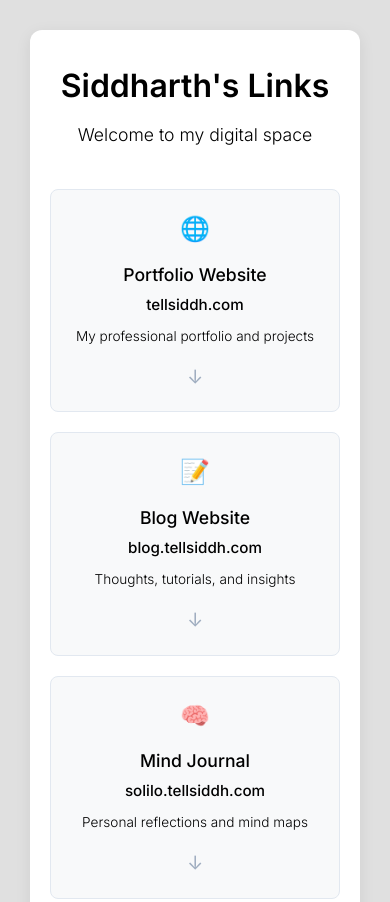
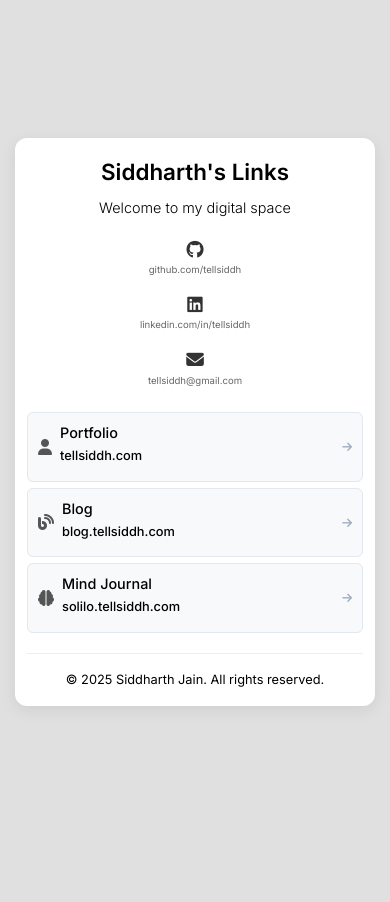
Before and after one commit to tellsiddh/links.tellsiddh.github.io, a plain HTML site: page index.html in a window 390 px wide. Shown: the top 902 px of the page. After the commit the page ends 844 px from the top, so only its background shows below. Drawn offline with Linux system fonts and the light colour scheme.

Commit message:
chore: update icons and social links

```diff
--- a/index.html
+++ b/index.html
@@ -8,44 +8,57 @@
     <link rel="preconnect" href="https://fonts.googleapis.com">
     <link rel="preconnect" href="https://fonts.gstatic.com" crossorigin>
     <link href="https://fonts.googleapis.com/css2?family=Inter:wght@300;400;500;600&display=swap" rel="stylesheet">
+    <link rel="stylesheet" href="https://cdnjs.cloudflare.com/ajax/libs/font-awesome/6.4.0/css/all.min.css">
 </head>
 <body>
     <div class="container">
         <header>
             <h1>Siddharth's Links</h1>
             <p class="subtitle">Welcome to my digital space</p>
+
+            <div class="social-links">
+                <a href="https://www.github.com/tellsiddh" class="social-link" target="_blank" rel="noopener noreferrer">
+                    <i class="fab fa-github social-icon"></i>
+                    <span class="social-label">github.com/tellsiddh</span>
+                </a>
+                <a href="https://www.linkedin.com/in/tellsiddh" class="social-link" target="_blank" rel="noopener noreferrer">
+                    <i class="fab fa-linkedin social-icon"></i>
+                    <span class="social-label">linkedin.com/in/tellsiddh</span>
+                </a>
+                <a href="mailto:tellsiddh@gmail.com" class="social-link">
+                    <i class="fas fa-envelope social-icon"></i>
+                    <span class="social-label">tellsiddh@gmail.com</span>
+                </a>
+            </div>
         </header>
 
         <main>
             <div class="links-container">
                 <a href="https://tellsiddh.com" class="link-card" target="_blank" rel="noopener noreferrer">
-                    <div class="link-icon">🌐</div>
+                    <i class="fas fa-user link-icon"></i>
                     <div class="link-content">
-                        <h2>Portfolio Website</h2>
+                        <h2>Portfolio</h2>
                         <p>tellsiddh.com</p>
-                        <span class="link-description">My professional portfolio and projects</span>
                     </div>
-                    <div class="link-arrow">→</div>
+                    <i class="fas fa-arrow-right link-arrow"></i>
                 </a>
 
                 <a href="https://blog.tellsiddh.com" class="link-card" target="_blank" rel="noopener noreferrer">
-                    <div class="link-icon">📝</div>
+                    <i class="fas fa-blog link-icon"></i>
                     <div class="link-content">
-                        <h2>Blog Website</h2>
+                        <h2>Blog</h2>
                         <p>blog.tellsiddh.com</p>
-                        <span class="link-description">Thoughts, tutorials, and insights</span>
                     </div>
-                    <div class="link-arrow">→</div>
+                    <i class="fas fa-arrow-right link-arrow"></i>
                 </a>
 
                 <a href="https://solilo.tellsiddh.com" class="link-card" target="_blank" rel="noopener noreferrer">
-                    <div class="link-icon">🧠</div>
+                    <i class="fas fa-brain link-icon"></i>
                     <div class="link-content">
                         <h2>Mind Journal</h2>
                         <p>solilo.tellsiddh.com</p>
-                        <span class="link-description">Personal reflections and mind maps</span>
                     </div>
-                    <div class="link-arrow">→</div>
+                    <i class="fas fa-arrow-right link-arrow"></i>
                 </a>
             </div>
         </main>
--- a/styles.css
+++ b/styles.css
@@ -23,40 +23,81 @@ body {
     background: white;
     border-radius: 12px;
     box-shadow: 0 4px 16px rgba(0, 0, 0, 0.08);
-    padding: 40px;
+    padding: 30px;
     text-align: center;
 }
 
 /* Header styles */
 header h1 {
-    font-size: 2.5rem;
+    font-size: 2rem;
     font-weight: 600;
-    margin-bottom: 10px;
+    margin-bottom: 8px;
     color: #000000;
 }
 
 .subtitle {
-    font-size: 1.1rem;
+    font-size: 1rem;
     color: #000000;
-    margin-bottom: 40px;
+    margin-bottom: 20px;
     font-weight: 300;
+}
+
+/* Social links */
+.social-links {
+    display: flex;
+    justify-content: center;
+    gap: 16px;
+    margin-bottom: 30px;
+    flex-wrap: wrap;
+}
+
+.social-link {
+    display: flex;
+    flex-direction: column;
+    align-items: center;
+    text-decoration: none;
+    color: inherit;
+    padding: 10px 8px;
+    border-radius: 8px;
+    transition: all 0.2s ease;
+    min-width: 120px;
+    max-width: 150px;
+}
+
+.social-link:hover {
+    background: #f8f9fa;
+    transform: translateY(-2px);
+}
+
+.social-icon {
+    font-size: 1.3rem;
+    margin-bottom: 6px;
+    color: #333;
+}
+
+.social-label {
+    font-size: 0.7rem;
+    font-weight: 400;
+    color: #666;
+    text-align: center;
+    line-height: 1.2;
 }
 
 /* Links container */
 .links-container {
     display: flex;
     flex-direction: column;
-    gap: 20px;
-    margin-bottom: 40px;
+    gap: 12px;
+    margin-bottom: 30px;
 }
 
 /* Link card styles */
 .link-card {
     display: flex;
     align-items: center;
-    padding: 24px;
+    padding: 12px 16px;
     background: #f8f9fa;
-    border-radius: 8px;
+    border-radius: 6px;
     text-decoration: none;
     color: inherit;
     border: 1px solid #e2e8f0;
@@ -77,9 +118,10 @@ header h1 {
 
 /* Link icon */
 .link-icon {
-    font-size: 2rem;
-    margin-right: 20px;
+    font-size: 1.1rem;
+    margin-right: 12px;
     flex-shrink: 0;
+    color: #555;
 }
 
 /* Link content */
@@ -89,9 +131,9 @@ header h1 {
 }
 
 .link-content h2 {
-    font-size: 1.3rem;
+    font-size: 1rem;
     font-weight: 500;
-    margin-bottom: 4px;
+    margin-bottom: 2px;
     transition: color 0.3s ease;
 }
 
@@ -110,7 +152,7 @@ header h1 {
 
 /* Link arrow */
 .link-arrow {
-    font-size: 1.5rem;
+    font-size: 0.9rem;
     color: #a0aec0;
     margin-left: 20px;
     transition: all 0.2s ease;
@@ -120,63 +162,141 @@ header h1 {
 /* Footer */
 footer {
     border-top: 1px solid #eee;
-    padding-top: 20px;
-    font-size: 0.9rem;
+    padding-top: 16px;
+    font-size: 0.8rem;
     color: #000000;
 }
 
 /* Responsive design */
 @media (max-width: 640px) {
+    body {
+        padding: 15px;
+    }
+
     .container {
-        padding: 30px 20px;
-        margin: 10px;
+        padding: 20px 16px;
+        margin: 0;
     }
 
     header h1 {
-        font-size: 2rem;
+        font-size: 1.6rem;
+        margin-bottom: 6px;
+    }
+
+    .subtitle {
+        font-size: 0.9rem;
+        margin-bottom: 16px;
+    }
+
+    .social-links {
+        gap: 12px;
+        margin-bottom: 24px;
+    }
+
+    .social-link {
+        padding: 8px 6px;
+        min-width: 100px;
+        max-width: 120px;
+    }
+
+    .social-icon {
+        font-size: 1.2rem;
+    }
+
+    .social-label {
+        font-size: 0.65rem;
+    }
+
+    .links-container {
+        gap: 8px;
+        margin-bottom: 20px;
     }
 
     .link-card {
-        padding: 20px;
+        padding: 10px 12px;
     }
 
     .link-icon {
-        font-size: 1.5rem;
-        margin-right: 16px;
+        font-size: 1.1rem;
+        margin-right: 10px;
     }
 
     .link-content h2 {
-        font-size: 1.1rem;
+        font-size: 0.95rem;
+    }
+
+    .link-content p {
+        font-size: 0.85rem;
+    }
+
+    .link-description {
+        font-size: 0.75rem;
     }
 
     .link-arrow {
-        font-size: 1.2rem;
-        margin-left: 16px;
+        font-size: 0.8rem;
+        margin-left: 12px;
     }
 }
 
 @media (max-width: 480px) {
+    .container {
+        padding: 16px 12px;
+    }
+
+    header h1 {
+        font-size: 1.4rem;
+    }
+
+    .social-links {
+        gap: 8px;
+        margin-bottom: 20px;
+        flex-direction: column;
+        align-items: center;
+    }
+
+    .social-link {
+        padding: 6px 8px;
+        min-width: 80px;
+        max-width: 200px;
+        width: 100%;
+    }
+
+    .social-icon {
+        font-size: 1.1rem;
+    }
+
+    .social-label {
+        font-size: 0.6rem;
+    }
+
+    .links-container {
+        gap: 6px;
+    }
+
     .link-card {
-        flex-direction: column;
-        text-align: center;
+        padding: 8px 10px;
     }
 
     .link-icon {
-        margin-right: 0;
-        margin-bottom: 12px;
+        font-size: 1rem;
+        margin-right: 8px;
     }
 
-    .link-content {
-        text-align: center;
-        margin-bottom: 12px;
+    .link-content h2 {
+        font-size: 0.9rem;
+    }
+
+    .link-content p {
+        font-size: 0.8rem;
+    }
+
+    .link-description {
+        font-size: 0.7rem;
     }
 
     .link-arrow {
-        margin-left: 0;
-        transform: rotate(90deg);
-    }
-
-    .link-card:hover .link-arrow {
-        transform: rotate(90deg) translateX(4px);
+        font-size: 0.7rem;
+        margin-left: 8px;
     }
 }
```
